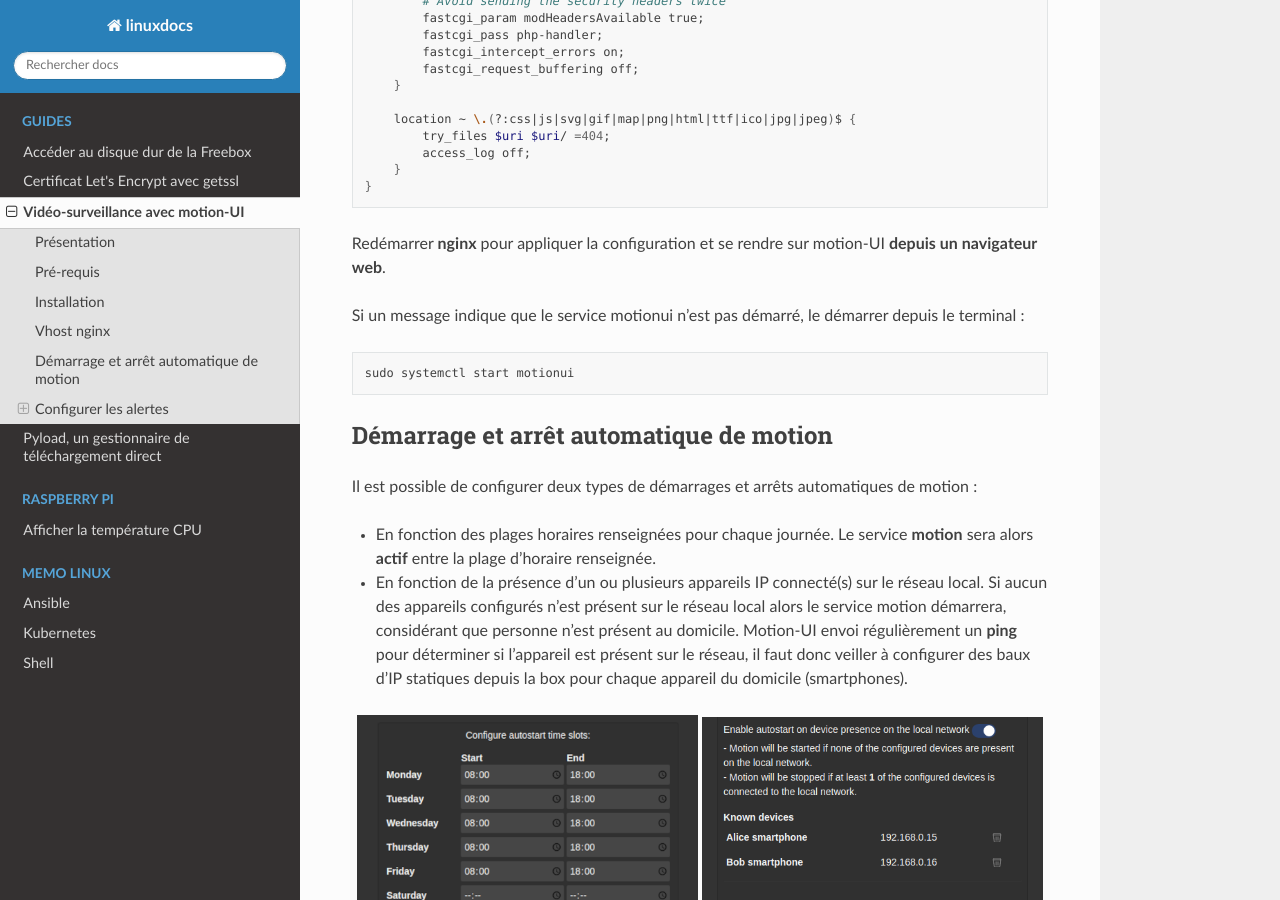
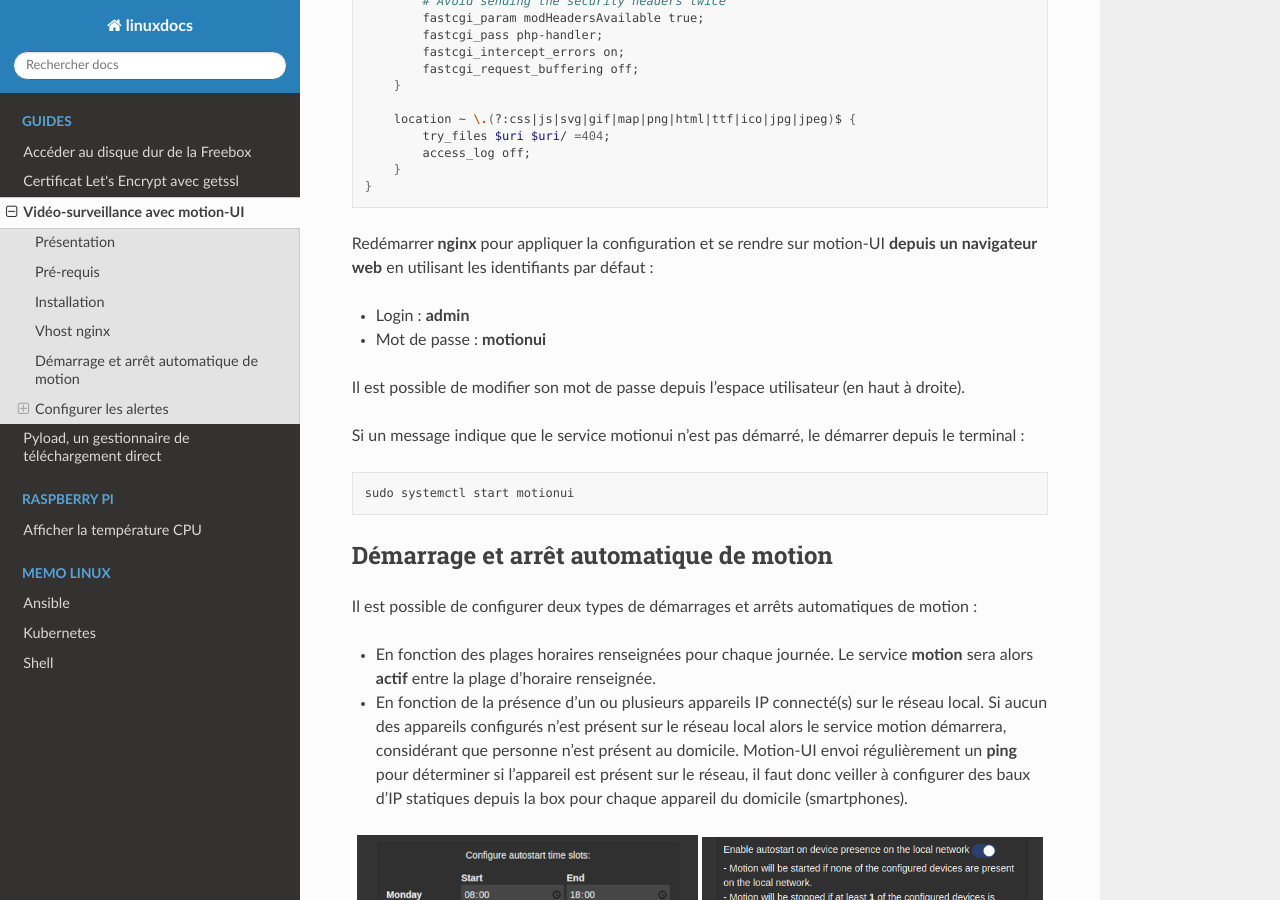
Before and after one commit to lbr38/documentation, a Sphinx documentation site: the page built from docs/source/guides/motionui.rst, in a window 1280 px wide and 900 px high, scrolled down 3851 px. Built offline with Sphinx 7.4.7 and the Read the Docs theme 2.0.0, drawn with Linux system fonts in a browser that asks for light colours.

Commit message:
Update docs

```diff
--- a/docs/source/guides/motionui.rst
+++ b/docs/source/guides/motionui.rst
@@ -194,7 +194,12 @@ Créer un nouveau fichier de vhost dans le répertoire dédié. Insérer le cont
         }
     }
 
-Redémarrer **nginx** pour appliquer la configuration et se rendre sur motion-UI **depuis un navigateur web**.
+Redémarrer **nginx** pour appliquer la configuration et se rendre sur motion-UI **depuis un navigateur web** en utilisant les identifiants par défaut :
+
+- Login : **admin**
+- Mot de passe : **motionui**
+
+Il est possible de modifier son mot de passe depuis l'espace utilisateur (en haut à droite).
 
 Si un message indique que le service motionui n'est pas démarré, le démarrer depuis le terminal :
 
```
